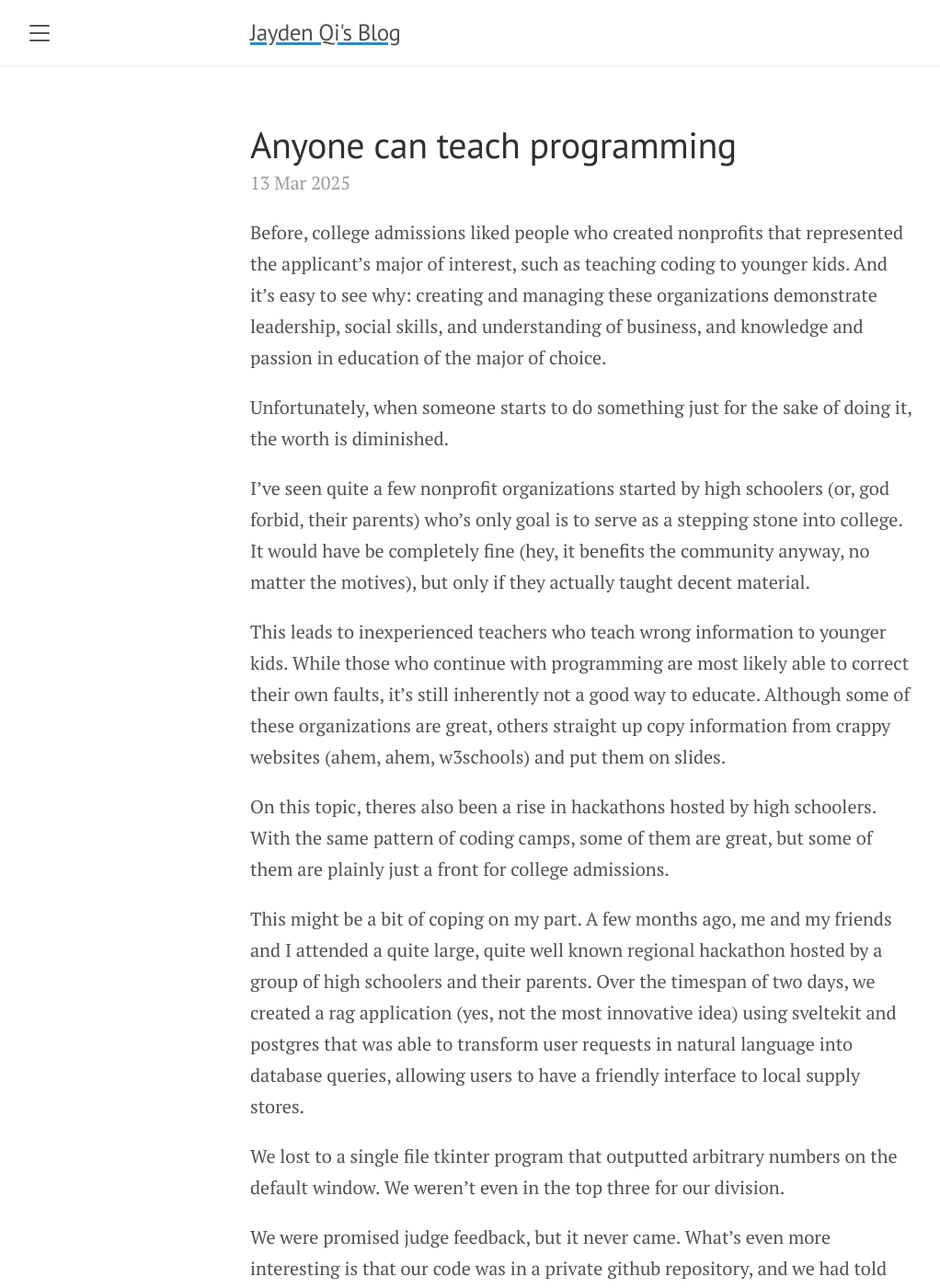
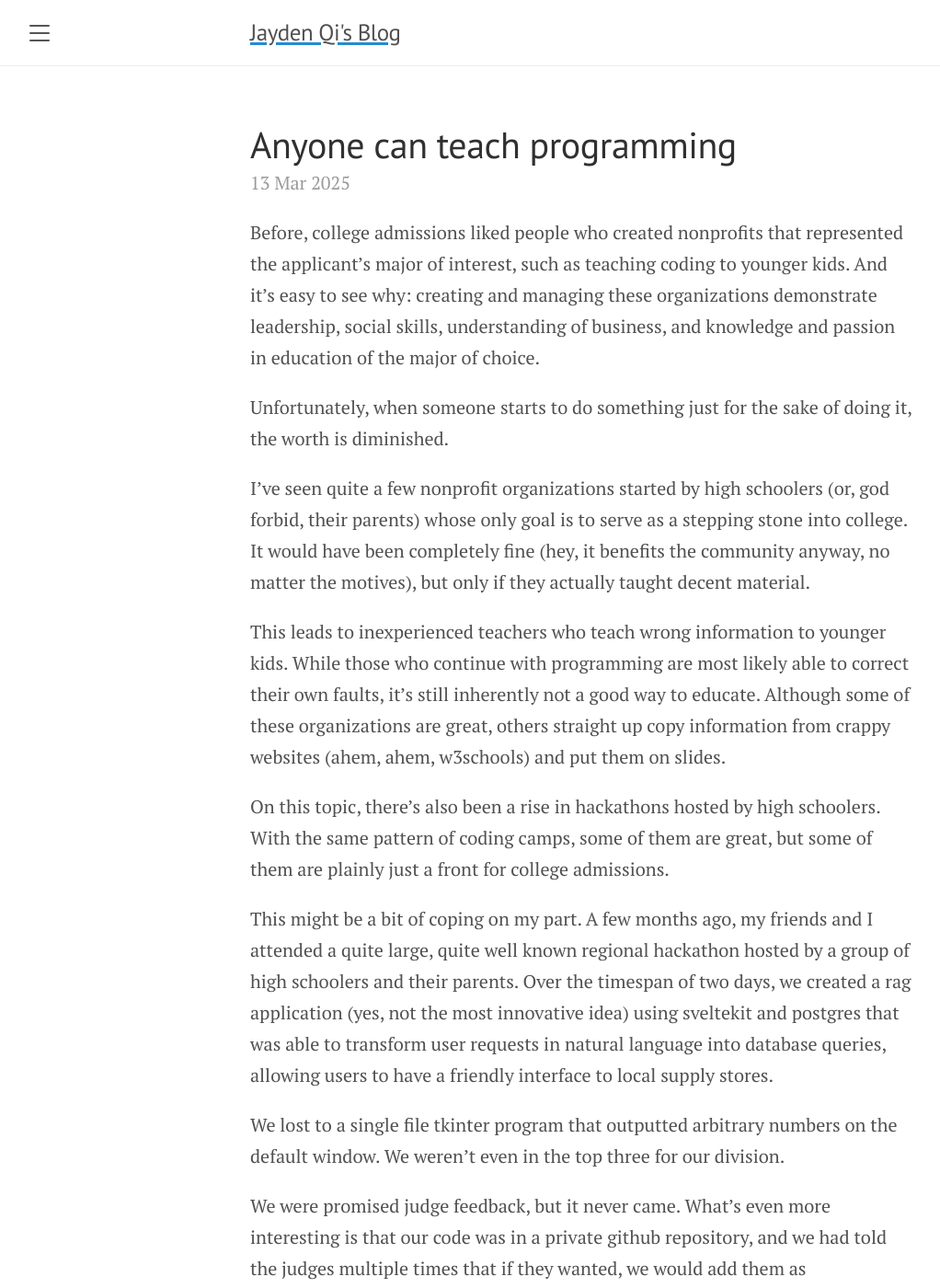
Before and after one commit to JayAndJef/jayandjef.github.io, a Jekyll site: the page built from _posts/2025-03-12-anyone-can-teach-programming.md, in a window 1280 px wide and 1400 px high. Shown: the whole window at 92% size, without its empty margins (8-1030 px from the left). Built offline with Jekyll 4.4.1, drawn with Linux system fonts in a browser that asks for light colours.

Commit message:
fix: grammar mistakes in latest post

```diff
--- a/_posts/2025-03-12-anyone-can-teach-programming.md
+++ b/_posts/2025-03-12-anyone-can-teach-programming.md
@@ -5,17 +5,17 @@ date: 2025-03-12 21:00:00 -0800
 categories: programming life
 ---
 
-Before, college admissions liked people who created nonprofits that represented the applicant's major of interest, such as teaching coding to younger kids. And it's easy to see why: creating and managing these organizations demonstrate leadership, social skills, and understanding of business, and knowledge and passion in education of the major of choice.
+Before, college admissions liked people who created nonprofits that represented the applicant's major of interest, such as teaching coding to younger kids. And it's easy to see why: creating and managing these organizations demonstrate leadership, social skills, understanding of business, and knowledge and passion in education of the major of choice.
 
 Unfortunately, when someone starts to do something just for the sake of doing it, the worth is diminished.
 
-I've seen quite a few nonprofit organizations started by high schoolers (or, god forbid, their parents) who's only goal is to serve as a stepping stone into college. It would have be completely fine (hey, it benefits the community anyway, no matter the motives), but only if they actually taught decent material.
+I've seen quite a few nonprofit organizations started by high schoolers (or, god forbid, their parents) whose only goal is to serve as a stepping stone into college. It would have been completely fine (hey, it benefits the community anyway, no matter the motives), but only if they actually taught decent material.
 
 This leads to inexperienced teachers who teach wrong information to younger kids. While those who continue with programming are most likely able to correct their own faults, it's still inherently not a good way to educate. Although some of these organizations are great, others straight up copy information from crappy websites (ahem, ahem, w3schools) and put them on slides.
 
-On this topic, theres also been a rise in hackathons hosted by high schoolers. With the same pattern of coding camps, some of them are great, but some of them are plainly just a front for college admissions.
+On this topic, there's also been a rise in hackathons hosted by high schoolers. With the same pattern of coding camps, some of them are great, but some of them are plainly just a front for college admissions.
 
-This might be a bit of coping on my part. A few months ago, me and my friends and I attended a quite large, quite well known regional hackathon hosted by a group of high schoolers and their parents. Over the timespan of two days, we created a rag application (yes, not the most innovative idea) using sveltekit and postgres that was able to transform user requests in natural language into database queries, allowing users to have a friendly interface to local supply stores.
+This might be a bit of coping on my part. A few months ago, my friends and I attended a quite large, quite well known regional hackathon hosted by a group of high schoolers and their parents. Over the timespan of two days, we created a rag application (yes, not the most innovative idea) using sveltekit and postgres that was able to transform user requests in natural language into database queries, allowing users to have a friendly interface to local supply stores.
 
 We lost to a single file tkinter program that outputted arbitrary numbers on the default window. We weren't even in the top three for our division.
 
```
